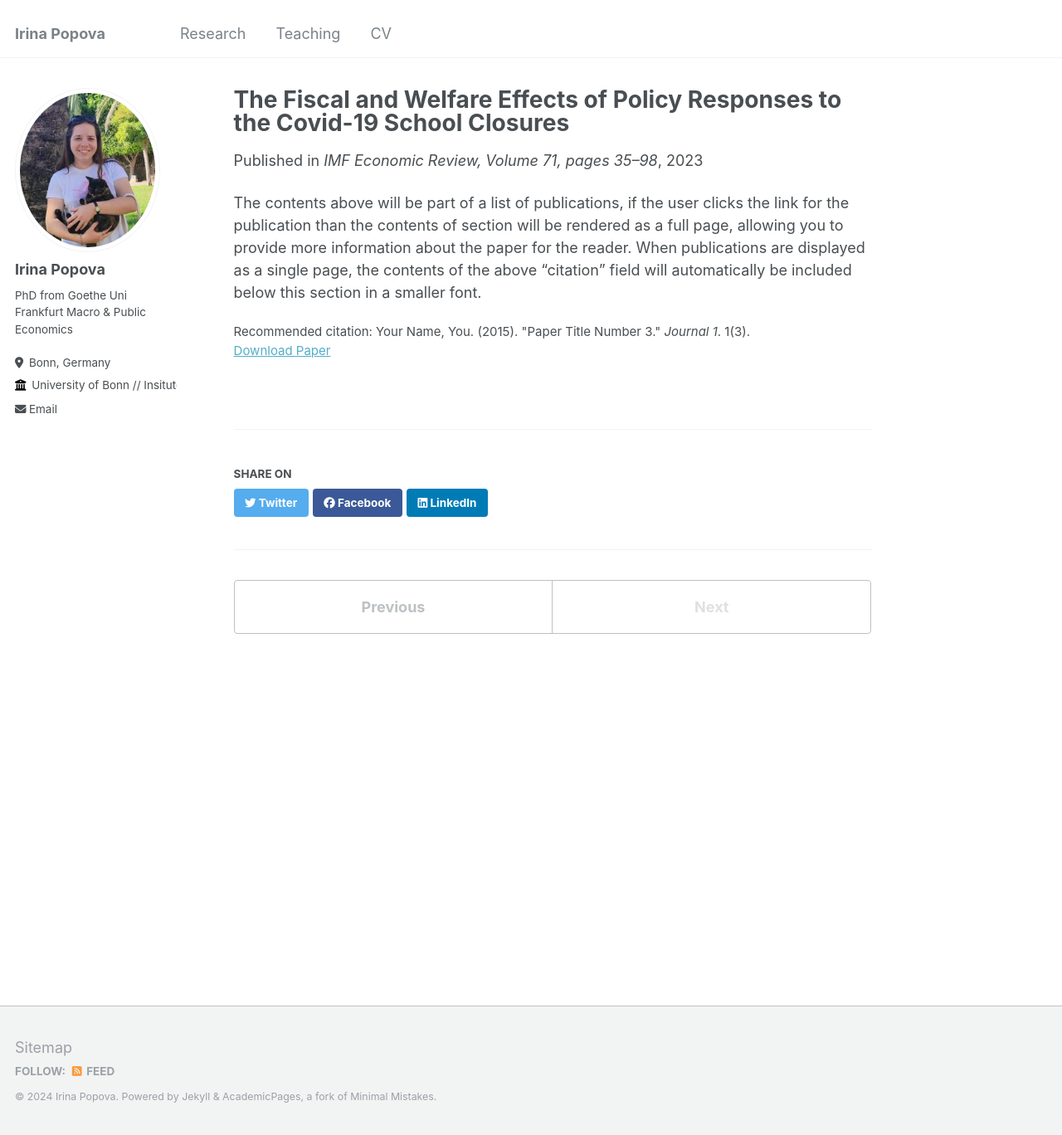
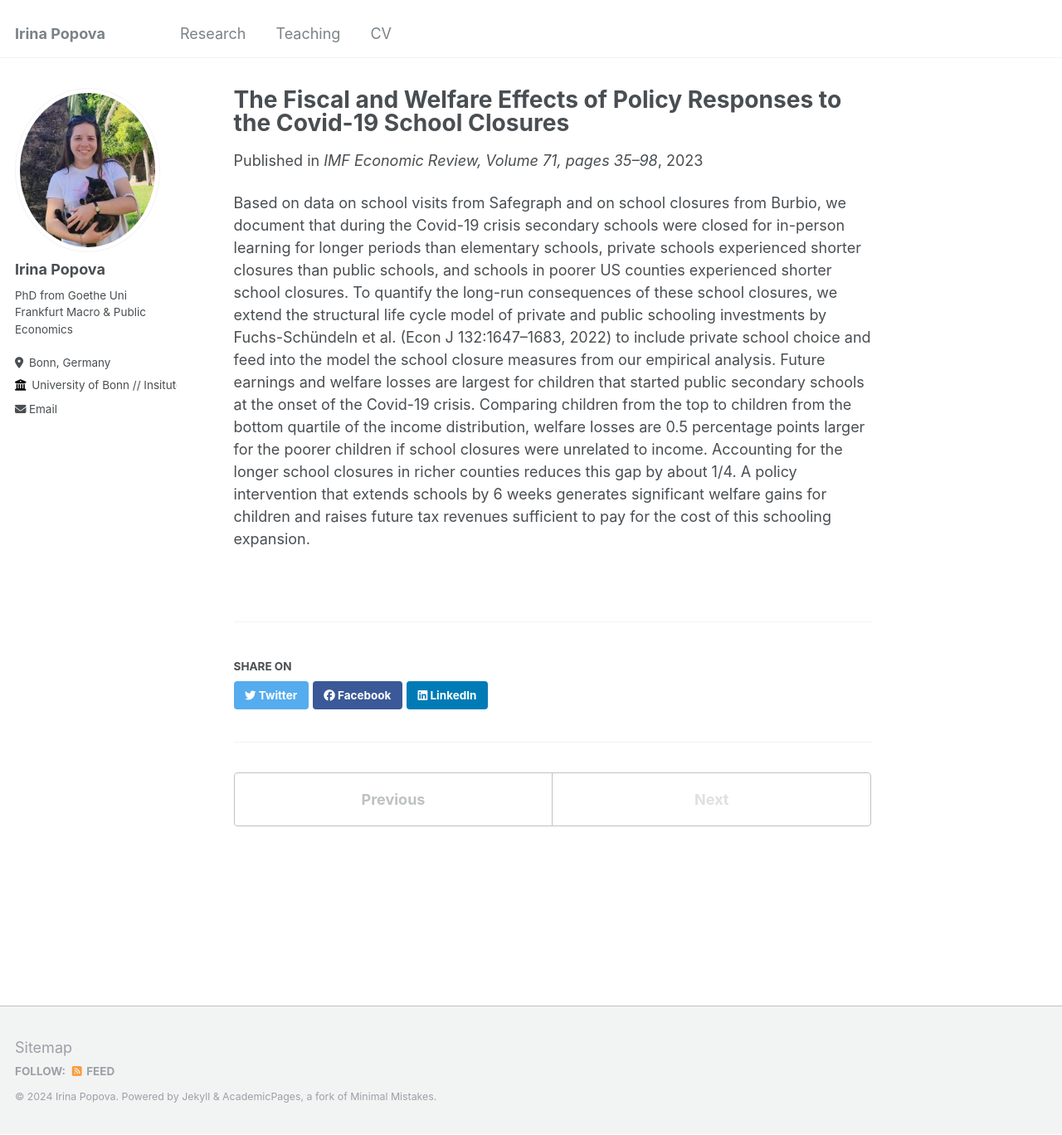
Before and after one commit to theta73/theta73.github.io, a Jekyll site: the page built from _publications/school-closures-fiscal.md, in a window 1280 px wide and 1368 px high. Shown: the whole window at 83% size. Built offline with Jekyll 4.4.1, drawn with Linux system fonts in a browser that asks for light colours.

Commit message:
Update school-closures-fiscal.md

```diff
--- a/_publications/school-closures-fiscal.md
+++ b/_publications/school-closures-fiscal.md
@@ -6,7 +6,6 @@
 date: 2023-02-08
 venue: 'IMF Economic Review, Volume 71, pages 35–98'
 paperurl: 'https://link.springer.com/article/10.1057/s41308-022-00196-2](https://link.springer.com/article/10.1057/s41308-022-00196-2'
-citation: 'Your Name, You. (2015). &quot;Paper Title Number 3.&quot; <i>Journal 1</i>. 1(3).'
 ---
 
-The contents above will be part of a list of publications, if the user clicks the link for the publication than the contents of section will be rendered as a full page, allowing you to provide more information about the paper for the reader. When publications are displayed as a single page, the contents of the above "citation" field will automatically be included below this section in a smaller font.
+Based on data on school visits from Safegraph and on school closures from Burbio, we document that during the Covid-19 crisis secondary schools were closed for in-person learning for longer periods than elementary schools, private schools experienced shorter closures than public schools, and schools in poorer US counties experienced shorter school closures. To quantify the long-run consequences of these school closures, we extend the structural life cycle model of private and public schooling investments by Fuchs-Schündeln et al. (Econ J 132:1647–1683, 2022) to include private school choice and feed into the model the school closure measures from our empirical analysis. Future earnings and welfare losses are largest for children that started public secondary schools at the onset of the Covid-19 crisis. Comparing children from the top to children from the bottom quartile of the income distribution, welfare losses are 0.5 percentage points larger for the poorer children if school closures were unrelated to income. Accounting for the longer school closures in richer counties reduces this gap by about 1/4. A policy intervention that extends schools by 6 weeks generates significant welfare gains for children and raises future tax revenues sufficient to pay for the cost of this schooling expansion.
```
